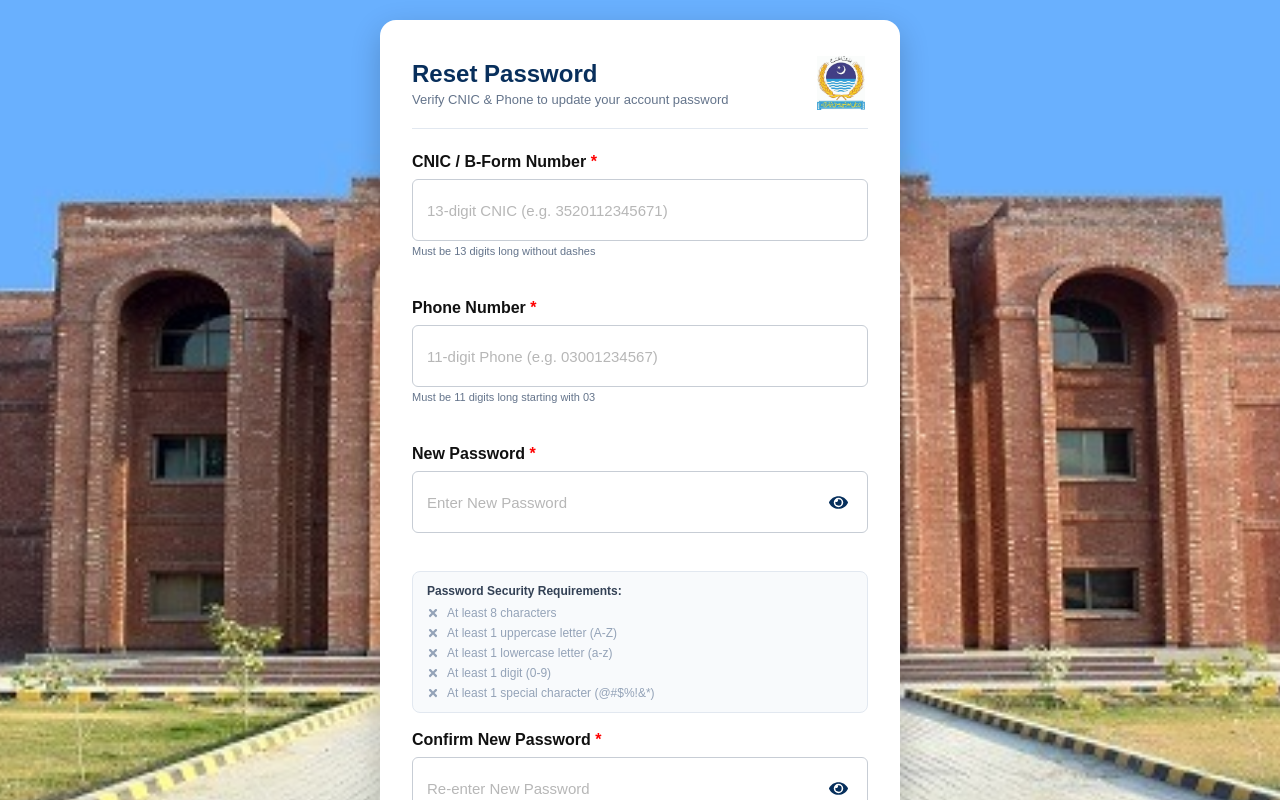
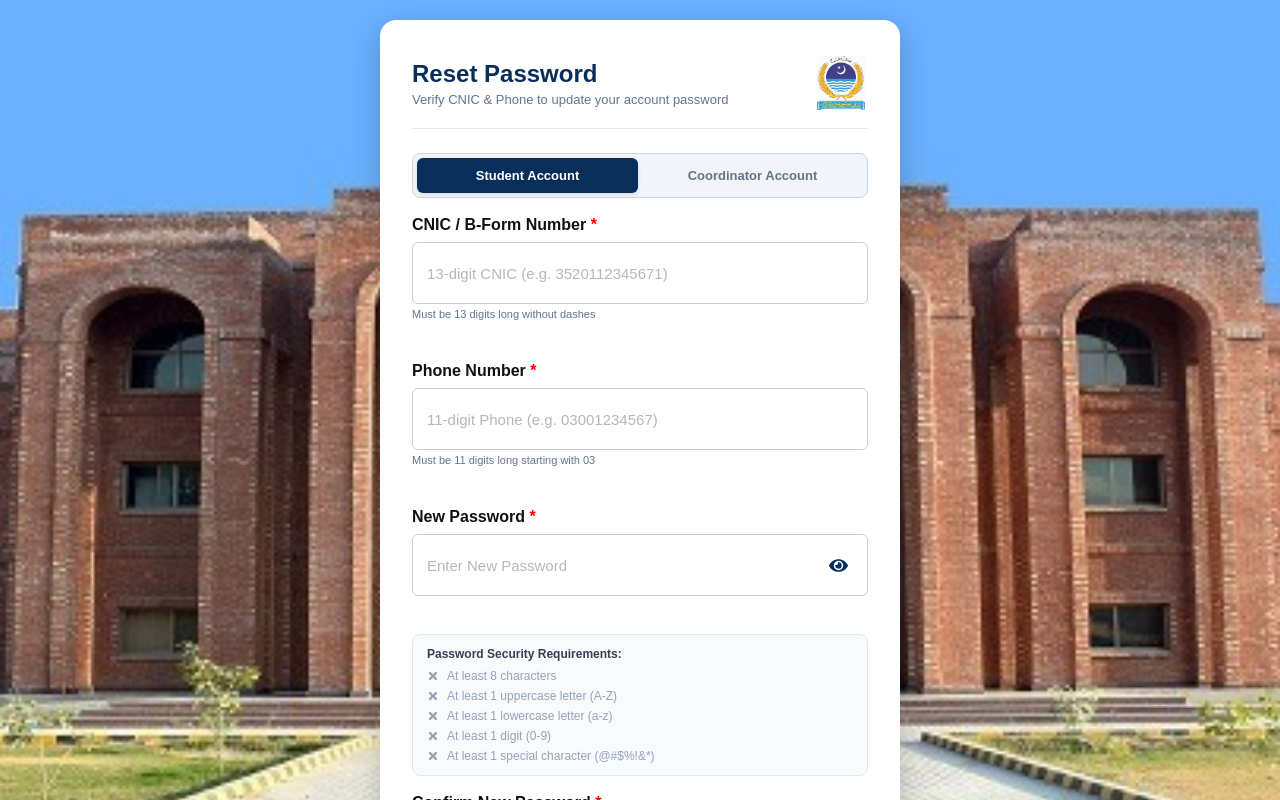
Before and after one commit to Muhammad-Subhan-Furjam/UAF-UG-Form, a React (Vite) app in the folder Frontend/ug-form/: page /forgot-password in a window 1280 px wide. Shown: the top 800 px of the page. Built offline with nearby package versions, Linux system fonts and the light colour scheme; no server answers.

Commit message:
feat: replace CNIC with Employee ID for Coordinator password reset in Forgot Password page and backend endpoint

```diff
--- a/Frontend/ug-form/src/Pages/ForgotPassword/ForgotPassword.css
+++ b/Frontend/ug-form/src/Pages/ForgotPassword/ForgotPassword.css
@@ -27,6 +27,35 @@
   margin-bottom: 24px;
   border-bottom: 1px solid #e2e8f0;
   padding-bottom: 18px;
+}
+
+.role-toggle-tabs {
+  display: flex;
+  background: #f1f5f9;
+  border-radius: 8px;
+  padding: 4px;
+  margin-bottom: 18px;
+  gap: 4px;
+  border: 1px solid #cbd5e1;
+}
+
+.role-tab-btn {
+  flex: 1;
+  padding: 10px;
+  font-size: 13px;
+  font-weight: 700;
+  border: none;
+  background: transparent;
+  color: #64748b;
+  border-radius: 6px;
+  cursor: pointer;
+  transition: all 0.2s ease;
+}
+
+.role-tab-btn.active {
+  background: #082f5c;
+  color: #ffffff;
+  box-shadow: 0 2px 4px rgba(0, 0, 0, 0.1);
 }
 
 .forgot-password-header h1 {
--- a/Frontend/ug-form/src/Pages/ForgotPassword/ForgotPassword.jsx
+++ b/Frontend/ug-form/src/Pages/ForgotPassword/ForgotPassword.jsx
@@ -10,7 +10,9 @@ import api from "../../api/api";
 const ForgotPassword = () => {
   const navigate = useNavigate();
 
+  const [role, setRole] = useState("student"); // "student" or "coordinator"
   const [cnic, setCnic] = useState("");
+  const [employeeId, setEmployeeId] = useState("");
   const [phone, setPhone] = useState("");
   const [newPassword, setNewPassword] = useState("");
   const [confirmPassword, setConfirmPassword] = useState("");
@@ -46,9 +48,16 @@ const ForgotPassword = () => {
     setErrorMessage("");
     setSuccessMessage("");
 
+    if (role === "student") {
       if (!cnic || cnic.length !== 13) {
         setErrorMessage("CNIC / B-Form number must be exactly 13 digits long.");
         return;
+      }
+    } else if (role === "coordinator") {
+      if (!employeeId || !employeeId.trim()) {
+        setErrorMessage("Employee ID is mandatory for Coordinator password reset.");
+        return;
+      }
     }
 
     if (!phone || phone.length !== 11) {
@@ -71,7 +80,9 @@ const ForgotPassword = () => {
     try {
       setLoading(true);
       const res = await api.post("/users/forgot-password", {
-        cnic: cnic.trim(),
+        role: role,
+        cnic: role === "student" ? cnic.trim() : "",
+        employee_id: role === "coordinator" ? employeeId.trim() : "",
         phone: phone.trim(),
         newPassword: newPassword,
       });
@@ -112,7 +123,9 @@ const ForgotPassword = () => {
         <div className="forgot-password-header">
           <div>
             <h1>Reset Password</h1>
-            <p>Verify CNIC & Phone to update your account password</p>
+            <p>
+              Verify {role === "coordinator" ? "Employee ID" : "CNIC"} & Phone to update your account password
+            </p>
           </div>
           <img
             src={universityLogo}
@@ -121,8 +134,33 @@ const ForgotPassword = () => {
           />
         </div>
 
+        {/* ROLE SELECTION TABS */}
+        <div className="role-toggle-tabs">
+          <button
+            type="button"
+            className={`role-tab-btn ${role === "student" ? "active" : ""}`}
+            onClick={() => {
+              setRole("student");
+              setErrorMessage("");
+            }}
+          >
+            Student Account
+          </button>
+          <button
+            type="button"
+            className={`role-tab-btn ${role === "coordinator" ? "active" : ""}`}
+            onClick={() => {
+              setRole("coordinator");
+              setErrorMessage("");
+            }}
+          >
+            Coordinator Account
+          </button>
+        </div>
+
         <form className="forgot-password-form" onSubmit={handleSubmit}>
-          {/* CNIC FIELD */}
+          {/* STUDENT CNIC / COORDINATOR EMPLOYEE ID FIELD */}
+          {role === "student" ? (
             <div className="form-group">
               <label htmlFor="cnic">
                 CNIC / B-Form Number <span style={{ color: "red" }}> *</span>
@@ -137,6 +175,22 @@ const ForgotPassword = () => {
               />
               <small className="forgot-hint-text">Must be 13 digits long without dashes</small>
             </div>
+          ) : (
+            <div className="form-group">
+              <label htmlFor="employeeId">
+                Employee ID <span style={{ color: "red" }}> *</span>
+              </label>
+              <input
+                id="employeeId"
+                type="text"
+                value={employeeId}
+                onChange={(e) => setEmployeeId(e.target.value)}
+                placeholder="Enter Official Employee ID (e.g. EMP-1002)"
+                required
+              />
+              <small className="forgot-hint-text">Enter your registered Coordinator Employee ID</small>
+            </div>
+          )}
 
           {/* PHONE FIELD */}
           <div className="form-group">
```
Also changed, not shown: 1 other file (tests, documents, lock files or other folders). Lines whose indentation alone changed are shown as unchanged.
